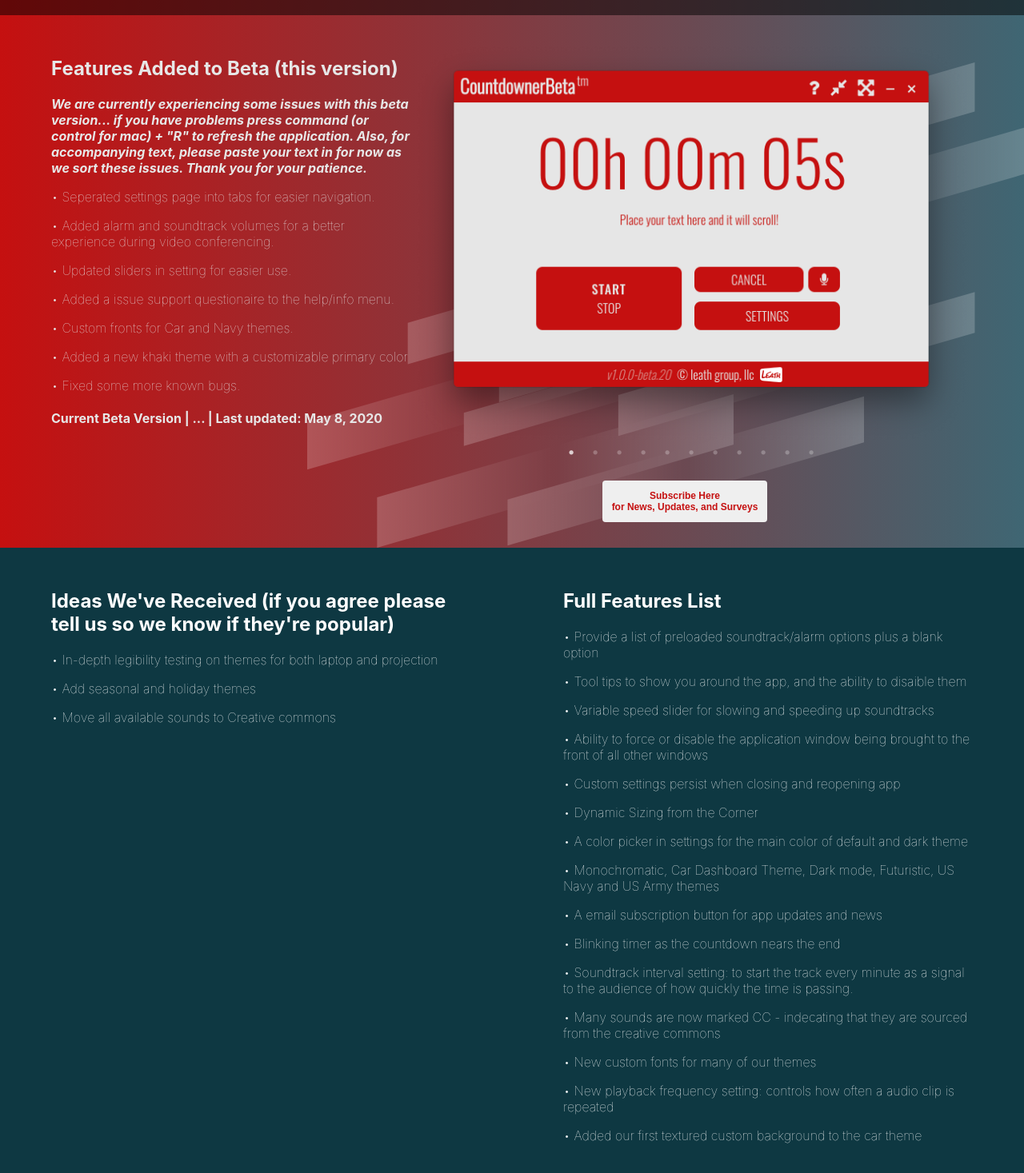
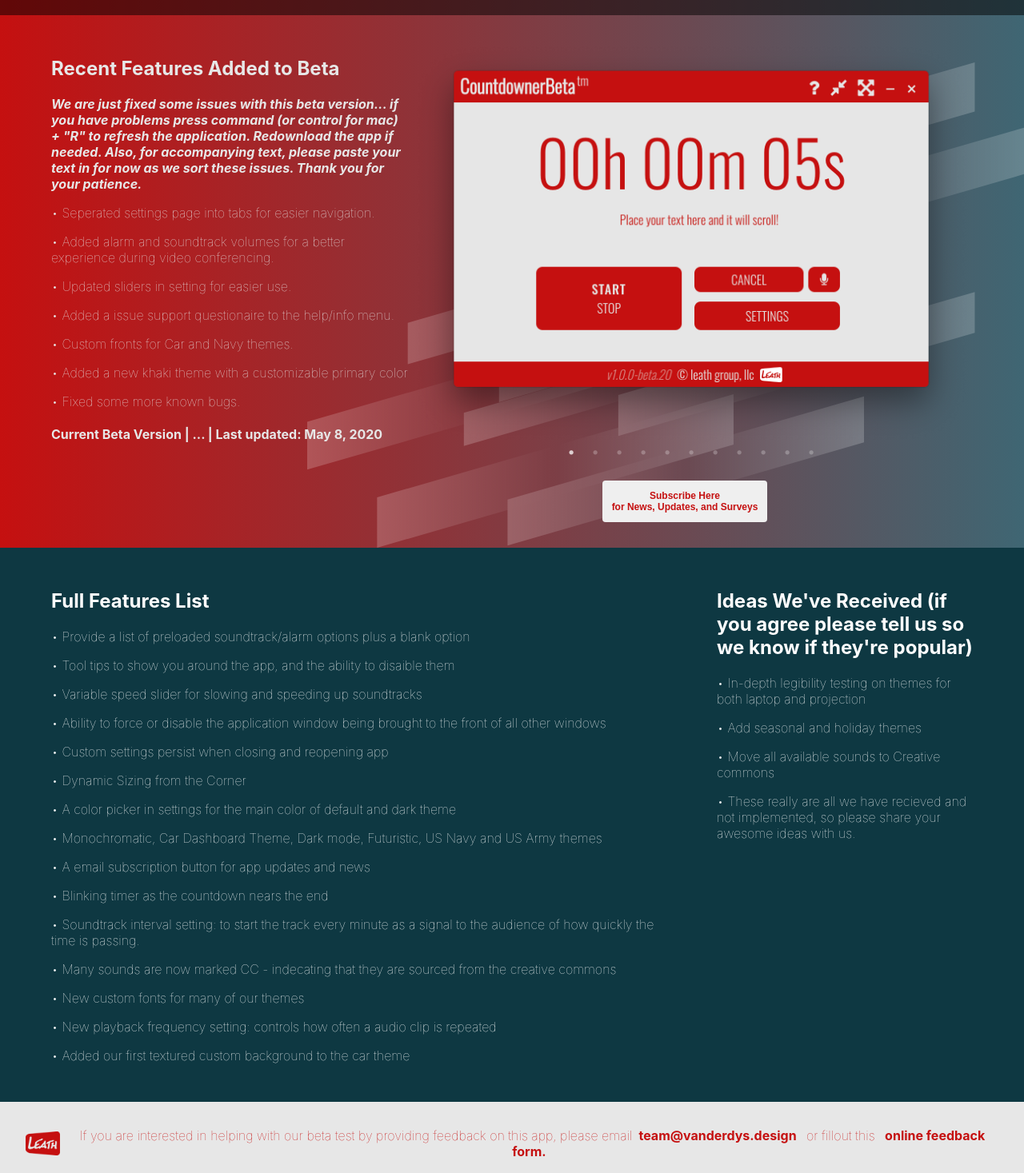
Before and after one commit to dijs/countdowner, a React (Create React App) app: page / in a window 1280 px wide. Shown: the part 63-1530 px from the top of the page at 80% size. Built offline with nearby package versions, Linux system fonts and the light colour scheme; no server answers.

Commit message:
updated some more features

```diff
--- a/src/App.js
+++ b/src/App.js
@@ -136,15 +136,15 @@
       </header>
       <main>
         <aside>
-          <h2>Features Added to Beta (this version)</h2>
+          <h2>Recent Features Added to Beta</h2>
           <p>
             <strong>
               <em>
-                We are currently experiencing some issues with this beta
-                version... if you have problems press command (or control for
-                mac) + "R" to refresh the application. Also, for accompanying
-                text, please paste your text in for now as we sort these issues.
-                Thank you for your patience.
+                We are just fixed some issues with this beta version... if you
+                have problems press command (or control for mac) + "R" to
+                refresh the application. Redownload the app if needed. Also, for
+                accompanying text, please paste your text in for now as we sort
+                these issues. Thank you for your patience.
               </em>
             </strong>
           </p>
@@ -180,9 +180,10 @@
               </a>
               <p>
                 Since the application is still under development, it will show a
-                warning for Mac users. Please shift-click or{' '}
+                warning for an un-verified developer. Please shift-click or{' '}
                 <strong>Control-click the app icon</strong>, then choose Open
-                from the shortcut menu.
+                from the shortcut menu. For PC users, just follow the prompt
+                window displayed when opening the application.
               </p>
             </div>
           )}
@@ -206,7 +207,7 @@
         </div>
       </main>
       <div className="feature-section">
-        <div>
+        <div className="left-ideas">
           <h2>
             Ideas We've Received (if you agree please tell us so we know if
             they're popular)
@@ -217,8 +218,13 @@
           </p>
           <p>• Add seasonal and holiday themes</p>
           <p>• Move all available sounds to Creative commons</p>
-          {/* Contimue moving sounds to creative commons */}
+          {/* Contimue moving sounds to c
+          reative commons */}
           {/* check tooltips */}
+          <p>
+            • These really are all we have recieved and not implemented, so
+            please share your awesome ideas with us.
+          </p>
         </div>
         <div>
           <h2>Full Features List</h2>
@@ -266,6 +272,7 @@
 
       <footer>
         <img alt="leath logo" src="/images/LeathRedSmall.png" />
+        <p>
           If you are interested in helping with our beta test by providing
           feedback on this app, please email
           <a href="mailto:team@vanderdys.design">team@vanderdys.design</a> or
@@ -273,6 +280,7 @@
           <a href="https://team846642.typeform.com/to/l1SDaB">
             online feedback form.
           </a>
+        </p>
       </footer>
     </div>
   );
--- a/src/main.scss
+++ b/src/main.scss
@@ -12,6 +12,7 @@
 }
 .container {
   min-height: 100%;
+  width: 100vw;
 }
 
 body {
@@ -139,19 +140,24 @@
   width: 100vw;
   margin: 0;
   display: flex;
+
   @media only screen and (min-width: 1001px) {
     width: 90vw;
-    flex-direction: row;
+    flex-direction: row-reverse;
     padding: 32px 5vw;
     justify-content: space-between;
     div {
-      width: 40vw;
+      width: 60vw;
       margin: 0;
+    }
+    .left-ideas {
+      width: 25vw;
     }
   }
   @media only screen and (max-width: 1000px) {
     flex-direction: column;
     padding: 32px 10vw;
+    width: unset;
     div {
       width: 75vw;
       margin: 0;
@@ -160,6 +166,8 @@
 }
 footer {
   display: flex;
+  text-align: center;
+  width: calc(100vw - 64px);
   align-items: center;
   background: $white;
   color: $red;
@@ -168,6 +176,9 @@
     width: 43px;
     height: 30px;
     margin-right: 8px;
+  }
+  p {
+    margin: 0;
   }
 }
 .right-side {
@@ -178,7 +189,7 @@
       width: 55vw;
     }
     @media only screen and (max-width: 1000px) {
-      width: 80vw;
+      width: calc(100vw - 64px);
       padding-bottom: 24px;
     }
   }
@@ -231,7 +242,8 @@
     display: flex;
   }
   footer {
-    padding: 16px;
+    padding: 16px 32px;
+    width: calc(100vw - 64px);
     flex-direction: column;
     img {
       padding-bottom: 8px;
@@ -241,3 +253,5 @@
     width: 100%;
   }
 }
+@media only screen and (min-width: 1600px) {
+}
```
Lines whose indentation alone changed are shown as unchanged.
